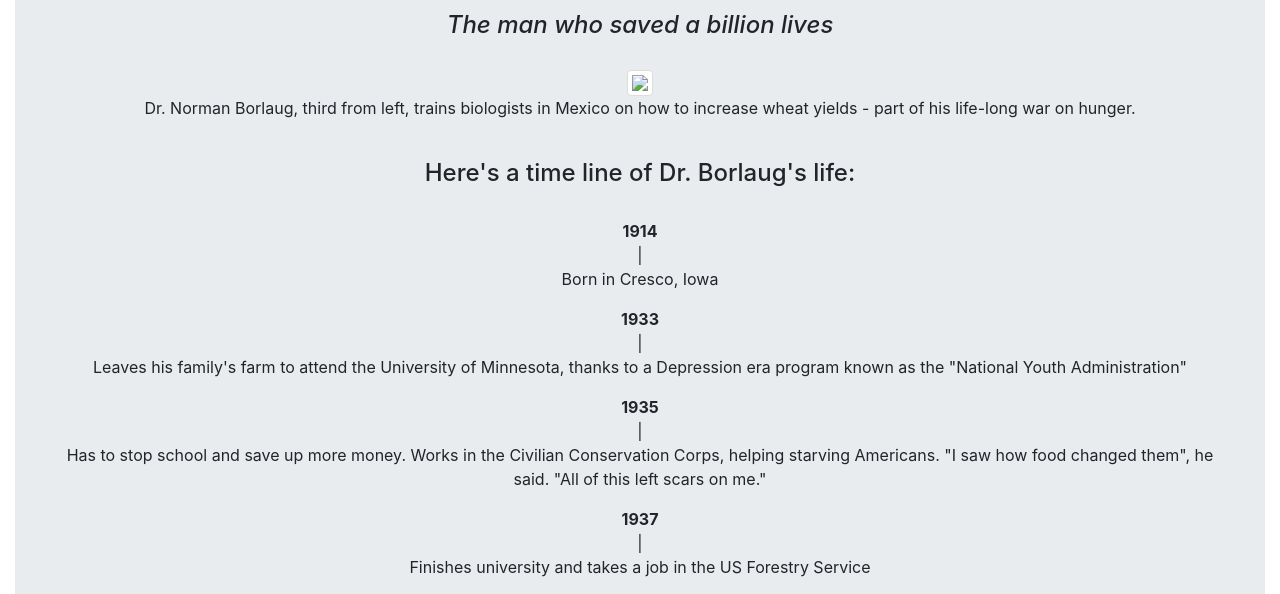
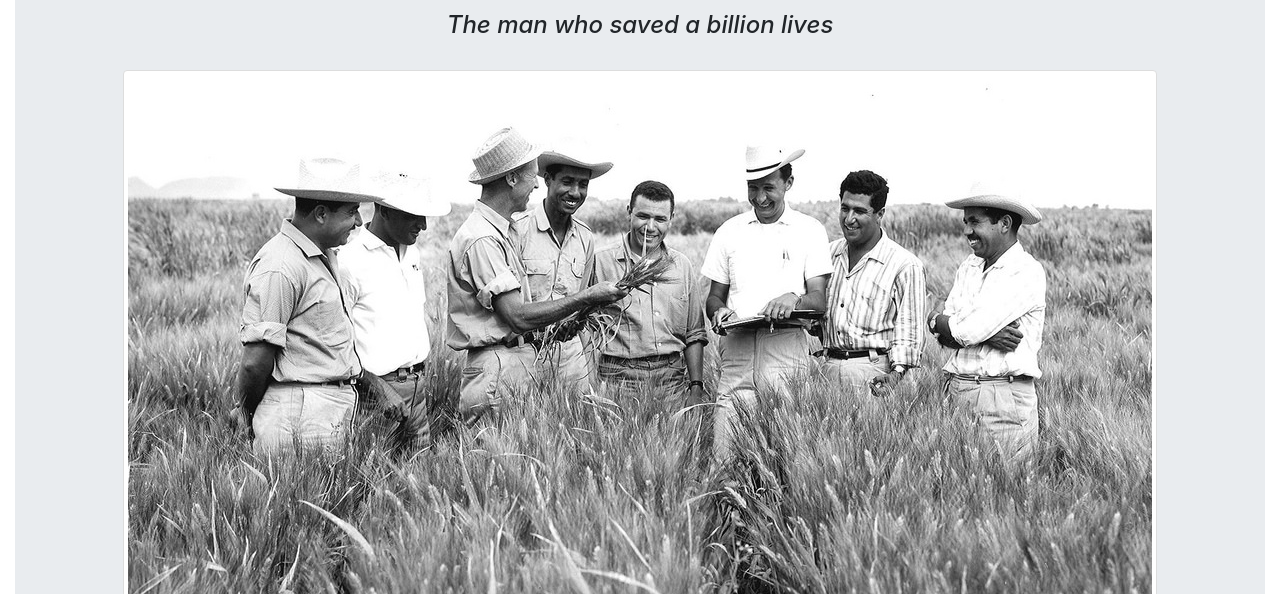
Before and after one commit to kapil1308/drborlaug, a plain HTML site: page index.html in a window 1280 px wide. Shown: the part 188-782 px from the top of the page. Drawn offline with nearby package versions, Linux system fonts and the light colour scheme.

Commit message:
HTML5 and Bootstrap index file

```diff
--- a/index.html
+++ b/index.html
@@ -26,7 +26,7 @@ body{
 </div>
 </div>
 <br>
-<img class="img-thumbnail" src="img/pic.jpg">
+<img class="img-thumbnail" src="pic.jpg">
 <p>Dr. Norman Borlaug, third from left, trains biologists in Mexico on how to increase wheat yields - part of his life-long war on hunger.</p>
 <br>
 <div class="row">
```
